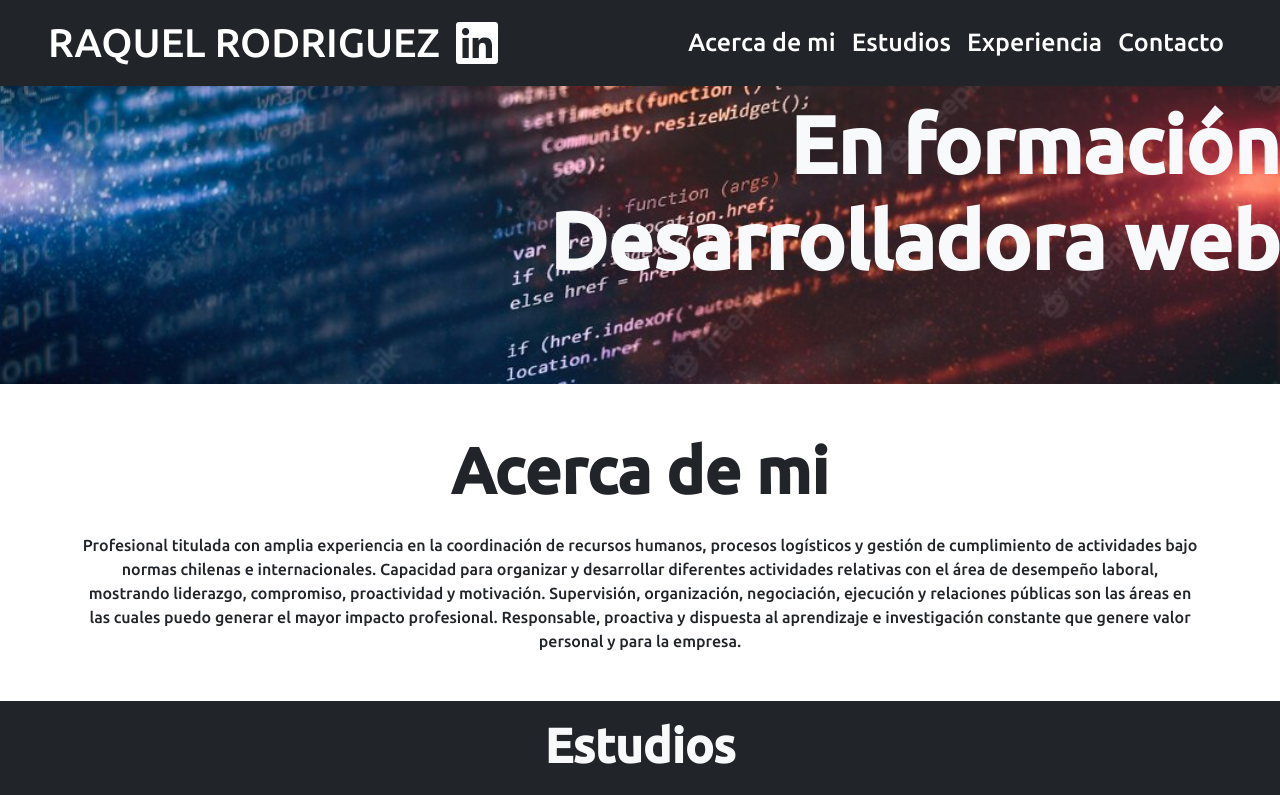
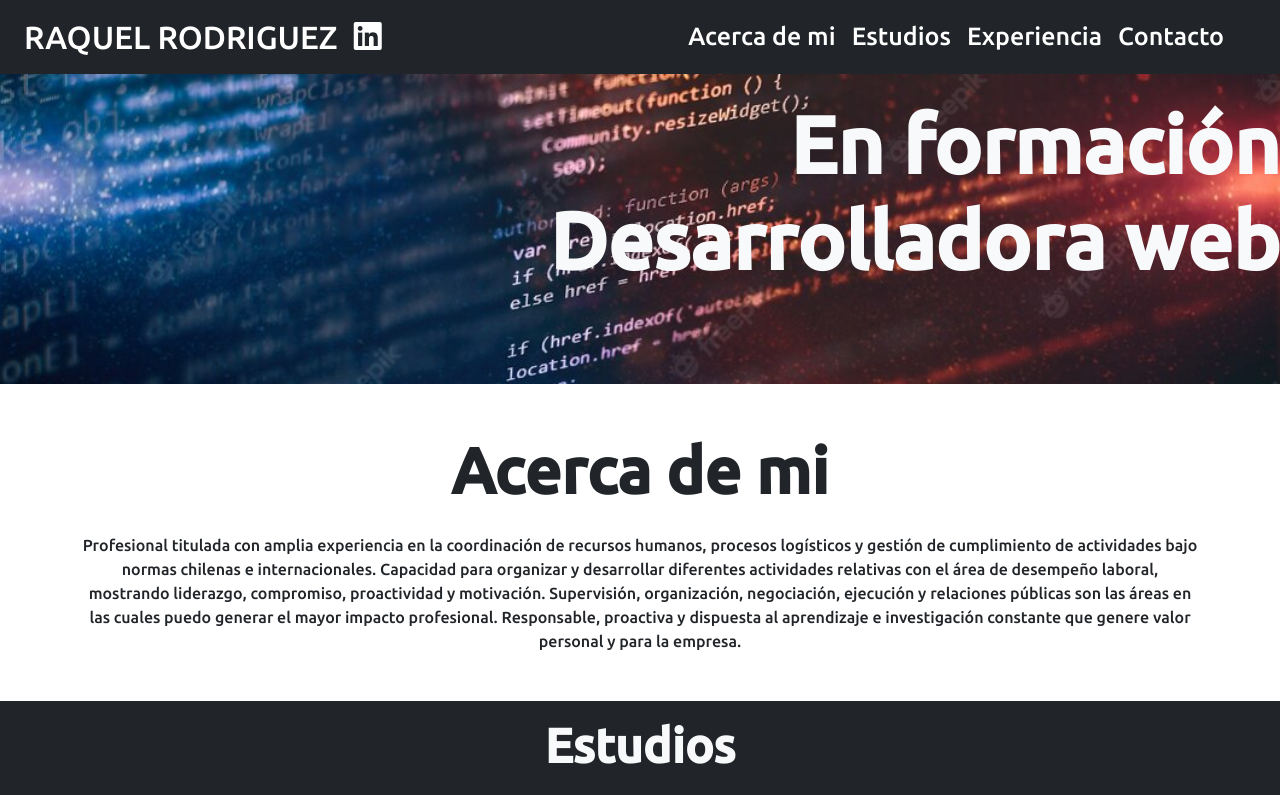
Before and after one commit to AJotica/desafio_final_RR, a plain HTML site: page index.html in a window 1280 px wide. Shown: the top 795 px of the page. Drawn offline with nearby package versions, Linux system fonts and the light colour scheme.

Commit message:
estilizando el nav

```diff
--- a/index.html
+++ b/index.html
@@ -15,9 +15,9 @@
     </head>
     <body>
         <nav class="navbar navbar-expand-lg navbar-light bg-dark fixed-top">
-            <a href="#banner" class="text-white navbar-brand ms-5 fs-1" >RAQUEL RODRIGUEZ</a>
+            <a href="#banner" class="text-white navbar-brand ms-4 fs-2" >RAQUEL RODRIGUEZ</a>
             <a href="https://www.linkedin.com/in/raquel-rodriguez-urbina/">
-                <i class="fa-brands fa-linkedin fa-3x"></i>
+                <i class="fa-brands fa-linkedin fa-2x"></i>
             </a>
 
             <button class="navbar-toggler" type="button" data-bs-toggle="collapse" data-bs-target="#navbarSupportedContent" aria-controls="navbarSupportedContent" aria-expanded="false" aria-label="Toggle navigation">
```
